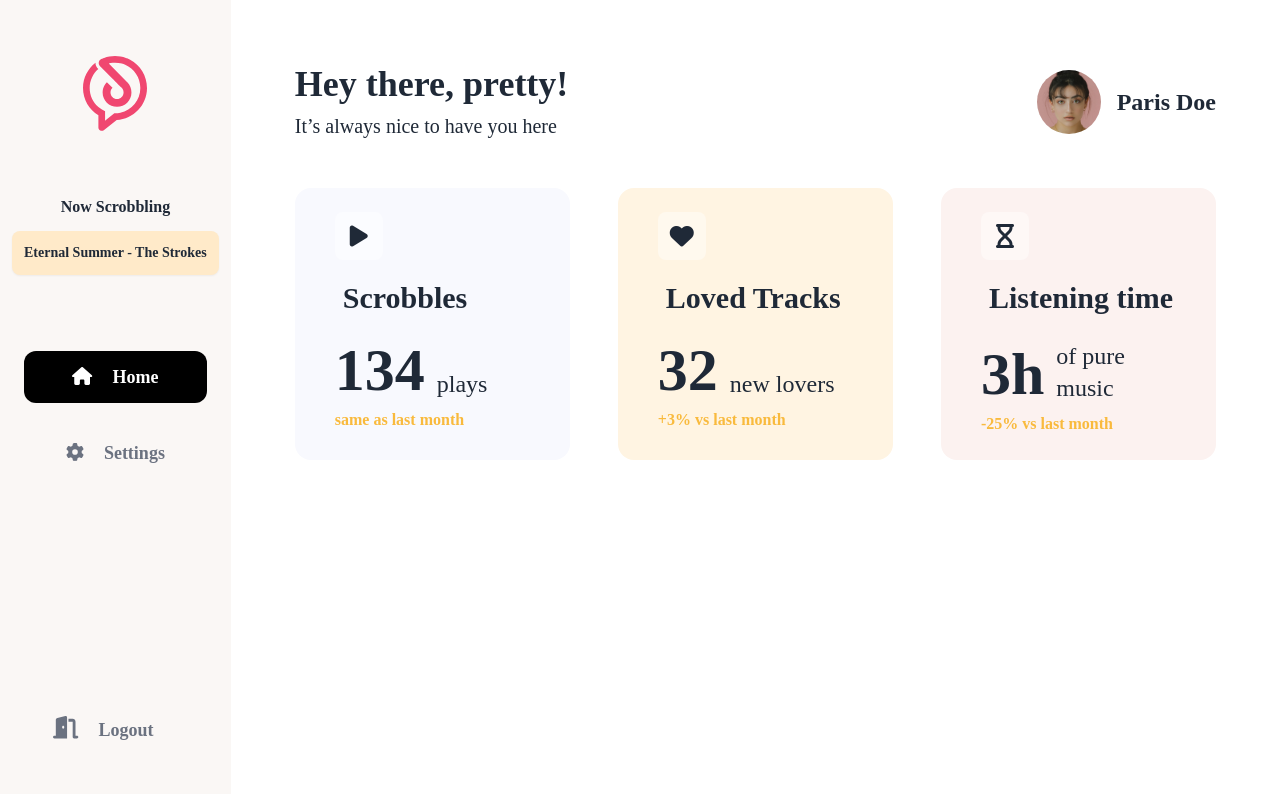
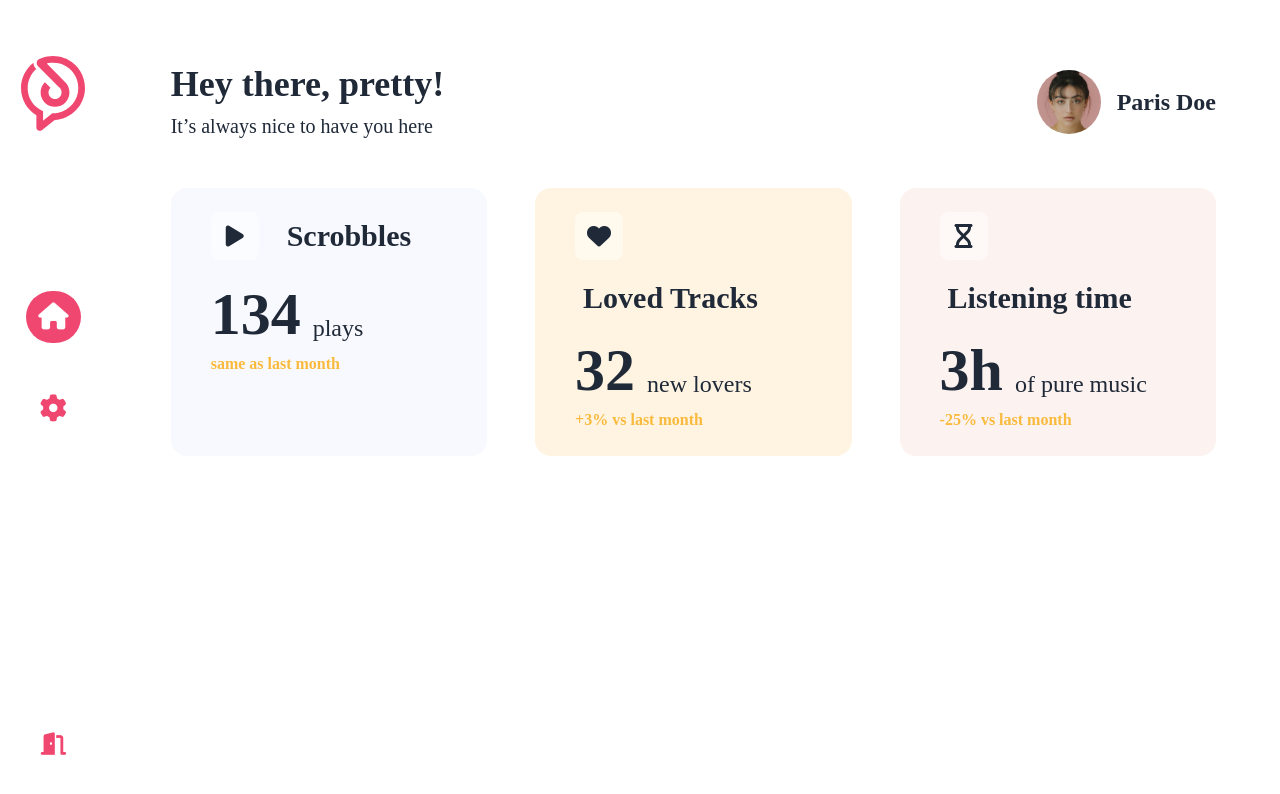
Before and after one commit to MatheusSw/apollo-fm-frontend, a React (Create React App) app: page / in a window 1280 px wide. Shown: the top 794 px of the page. Built offline with nearby package versions, Linux system fonts and the light colour scheme.

Commit message:
Navbar redesign

```diff
--- a/public/index.html
+++ b/public/index.html
@@ -29,7 +29,7 @@
   </head>
   <body>
     <noscript>You need to enable JavaScript to run this app.</noscript>
-    <div id="root"></div>
+    <div id="root" class="bg-pastel-amber"></div>
     <!--
       This HTML file is a template.
       If you open it directly in the browser, you will see an empty page.
--- a/src/components/navbar/Navbar.tsx
+++ b/src/components/navbar/Navbar.tsx
@@ -1,41 +1,21 @@
-import { FontAwesomeIcon } from "@fortawesome/react-fontawesome";
-import { faHouse } from "@fortawesome/free-solid-svg-icons";
-import { faGear } from "@fortawesome/free-solid-svg-icons";
-import { faDoorOpen } from "@fortawesome/free-solid-svg-icons";
 import { ReactComponent as Logo } from "../../logo.svg";
 import NavButton from "../navbutton/Navbutton";
 
 const Navbar: React.FC = () => {
   return (
-    <div className="flex min-h-screen flex-shrink-0 flex-grow-0 flex-col space-y-16 bg-pastel-amber py-14">
-      <Logo className="mx-auto fill-magenta w-16"/>
-      <div
-        className="flex flex-col flex-wrap items-center"
-        id="sidebar-now-playing-container"
-      >
-        <span className="text-base font-semibold">Now Scrobbling</span>
-        <div
-          className="m-3 rounded-lg bg-dark-yellow p-3 text-sm font-semibold shadow-sm"
-          id="sidebar-now-playing-square"
-        >
-          Eternal Summer - The Strokes
-        </div>
-      </div>
-      <nav className="flex max-w-xs flex-grow flex-col flex-wrap items-center space-y-6">
-        <NavButton icon={faHouse} text="Home" to="/" />
-        <NavButton icon={faGear} text="Settings" to="/settings" />
+    <div className="min-h-screen w-1/12 flex-shrink-0 flex-grow-0 flex-col space-y-40 py-14 md:flex">
+      <Logo className="mx-auto w-16 fill-magenta" />
+      <nav className="flex max-w-xs flex-grow flex-col flex-wrap items-center space-y-10">
+        <NavButton icon="fas fa-house" to="/" />
+        <NavButton icon="fas fa-gear" to="/settings" />
       </nav>
       <div className="flex flex-1 flex-col flex-nowrap items-center justify-end">
         <a
           href="logout"
-          className="group flex text-lg font-semibold text-gray-500 transition-all duration-200 hover:text-gray-400"
+          className="group flex text-lg font-semibold text-magenta transition-all duration-500 hover:text-gray-400"
         >
-          <span className="mr-5 flex flex-shrink-0">
-            <FontAwesomeIcon icon={faDoorOpen} size="lg" />
-          </span>
-          Logout
-          <span className="ml-3 scale-0 transition-transform duration-500 group-hover:scale-100">
-            :(
+          <span className="flex flex-shrink-0">
+            <i className="fa-solid fa-door-open fa-lg" />
           </span>
         </a>
       </div>
--- a/src/components/navbutton/Navbutton.tsx
+++ b/src/components/navbutton/Navbutton.tsx
@@ -1,30 +1,26 @@
-import { IconProp } from "@fortawesome/fontawesome-svg-core";
-import { FontAwesomeIcon } from "@fortawesome/react-fontawesome";
 import { NavLink } from "react-router-dom";
 
 interface NavButtonProps {
-  icon: IconProp;
-  text: string;
+  icon: string;
   to: string;
 }
 
-const NavButton: React.FC<NavButtonProps> = ({ icon, text, to }) => {
+const NavButton: React.FC<NavButtonProps> = ({ icon, to }) => {
   return (
     <NavLink
       to={to}
       className={({ isActive }) =>
-        `flex items-center rounded-xl py-3 px-12 text-lg font-semibold
+        `flex items-center rounded-full py-3 px-3 text-lg font-semibold transition-colors duration-300
         ${
           isActive
-            ? "bg-black text-white transition-colors duration-300 hover:bg-magenta"
-            : "text-gray-500 transition-colors duration-200 hover:text-gray-400"
+            ? "bg-magenta text-white"
+            : "text-magenta hover:text-gray-400"
         }`
       }
     >
-      <span className="mr-5 flex-shrink-0">
-        <FontAwesomeIcon icon={icon} />
+      <span className="flex-shrink-0">
+        <i className={`${icon} fa-xl`} />
       </span>
-      <span className="break-all">{text}</span>
     </NavLink>
   );
 };
```
